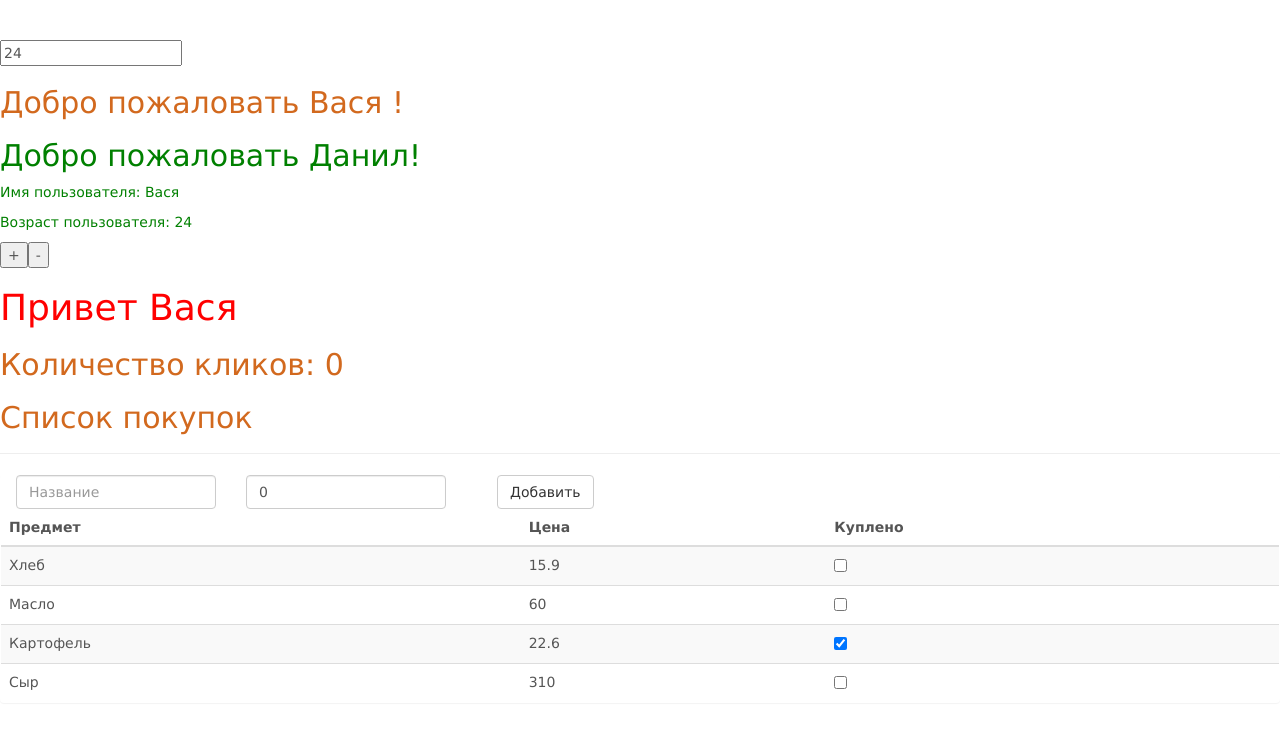
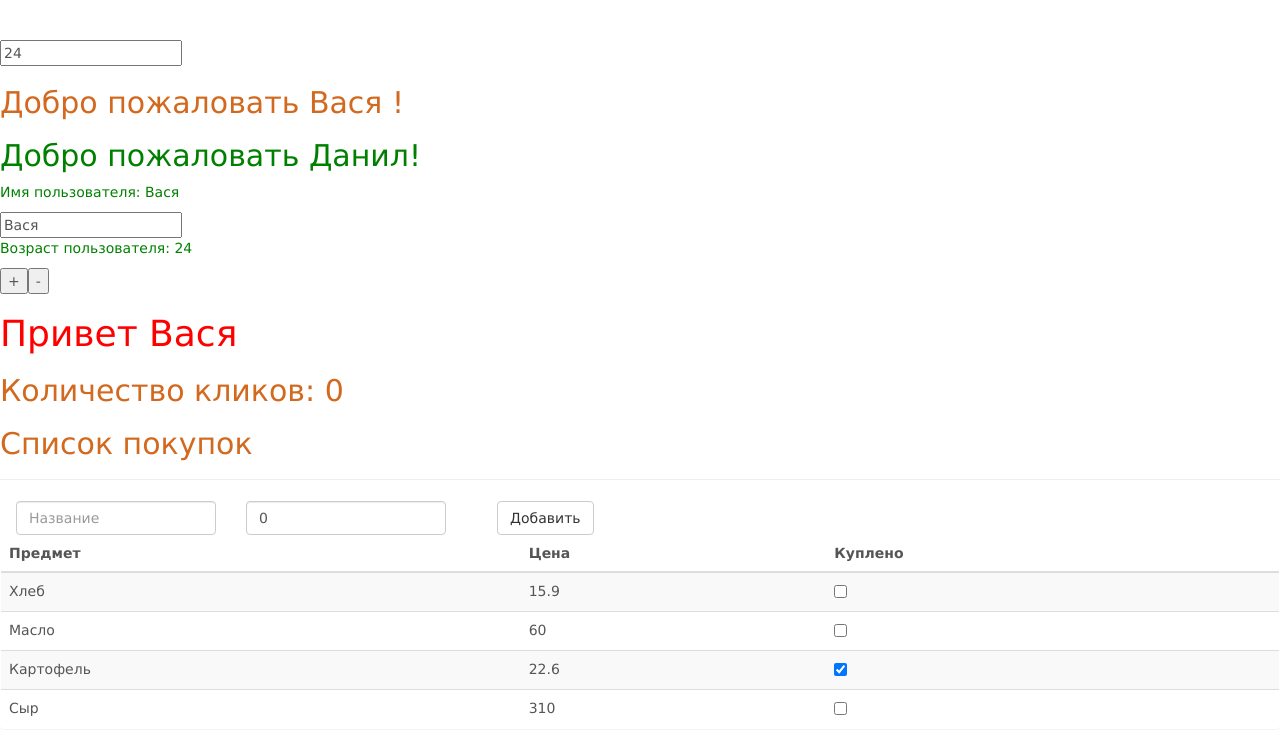
Before and after one commit to zheMate/angular-application, an Angular app: page / in a window 1280 px wide. Shown: the top 754 px of the page. Built offline with nearby package versions, Linux system fonts and the light colour scheme.

Commit message:
double-side-linking

```diff
--- a/src/app/app.component.html
+++ b/src/app/app.component.html
@@ -1,6 +1,7 @@
 <div class="page-header">
     <child-comp
     [userName]="name"
+    [(userName)] = "name"
     [userAge]="age"
     (onChanged)="onChanged($event)"
     >
--- a/src/app/child.component.html
+++ b/src/app/child.component.html
@@ -1,6 +1,7 @@
 <ng-content></ng-content>
 <h2>Добро пожаловать {{ name }}!</h2>
 <p>Имя пользователя: {{userName}}</p>
+<input [ngModel]="userName" (ngModelChange)="onNameChange($event)" />
 <p>Возраст пользователя: {{userAge}}</p>
 <button (click)="change(true)">+</button>
 <button (click)="change(false)">-</button>
--- a/src/app/child.component.ts
+++ b/src/app/child.component.ts
@@ -11,7 +11,12 @@
         this.onChanged.emit(increased);
     }
     @Input() userName: string = "";
+    @Output() userNameChange = new EventEmitter<string>();
     _userAge: number = 0;
+    onNameChange(model: string){
+        this.userName = model;
+        this.userNameChange.emit(model);
+    }
     @Input()
     set userAge(age:number) {
         if(age<0)
```
